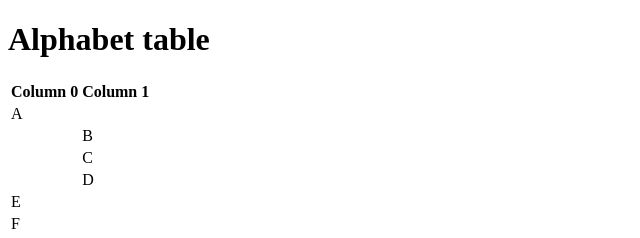
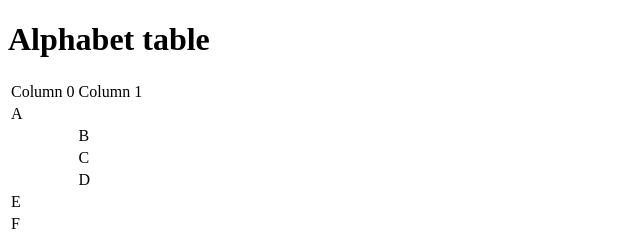
Before and after one commit to comp426-2022-spring/a00-AndrewByerle, a website: page index.html in a window 1280 px wide. Shown: the top 238 px of the page, 0-640 px from the left. Drawn offline with Linux system fonts and the light colour scheme.

Commit message:
corrected html

```diff
--- a/index.html
+++ b/index.html
@@ -13,8 +13,8 @@
         <table>
             <thead>
                 <tr>
-                    <th>Column 0</th>
-                    <th>Column 1</th>
+                    <td>Column 0</td>
+                    <td>Column 1</td>
                 </tr>
             </thead>
             <tbody>
```
